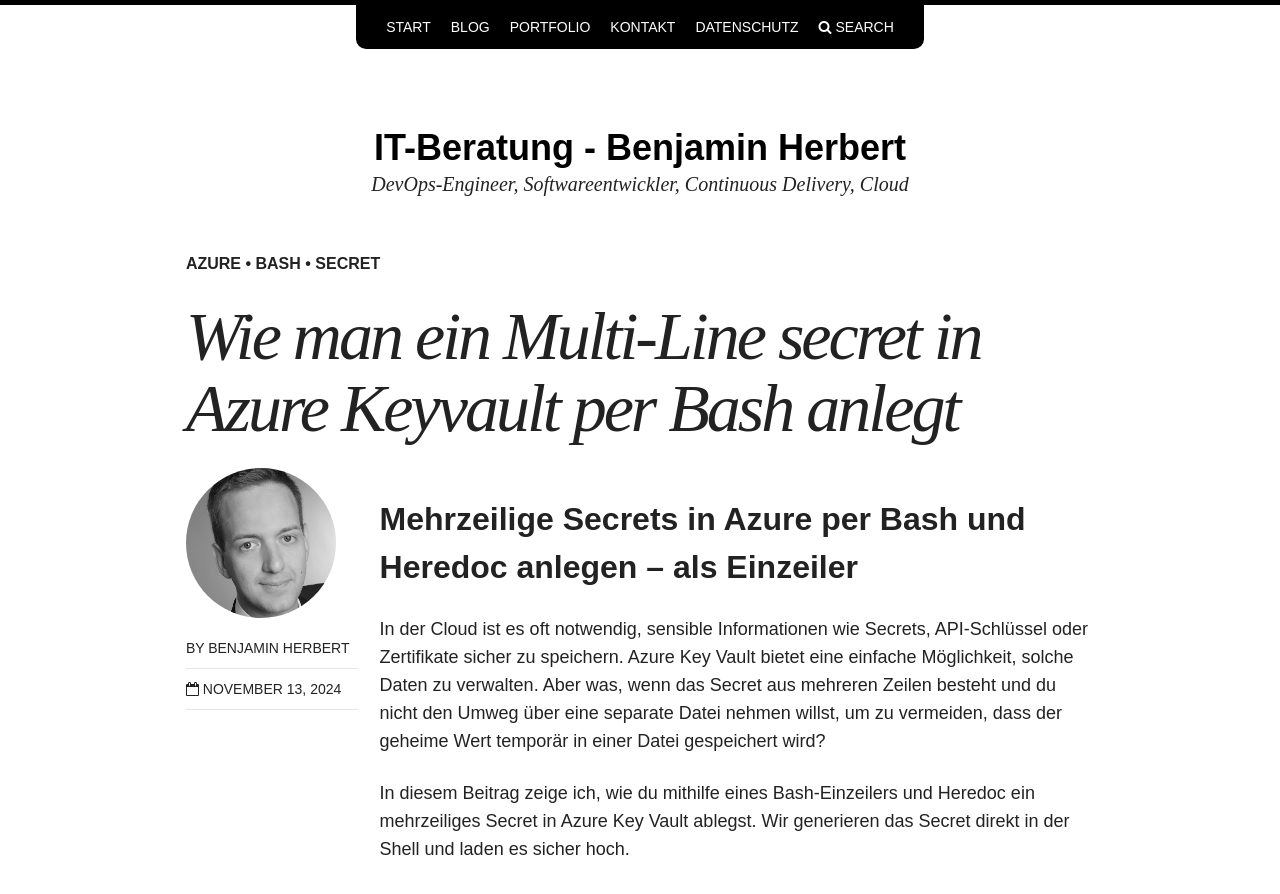
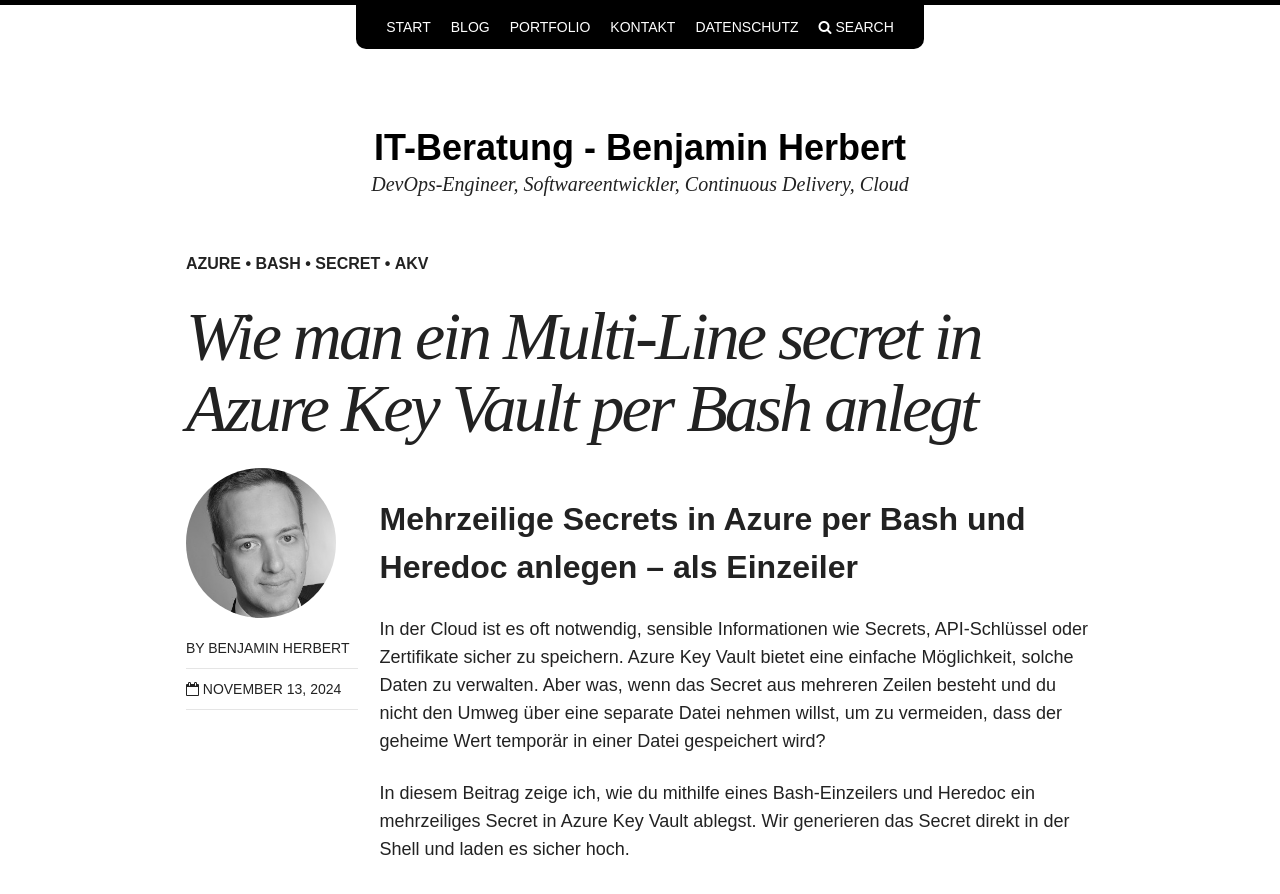
Before and after one commit to BenjaminHerbert/BenjaminHerbert.github.io, a Jekyll site: the page built from _posts/blog/2024-11-13-how-to-write-an-akv-multiline-secret-as-onliner.md, in a window 1280 px wide and 900 px high. Shown: the top 894 px of the window. Built offline with Jekyll 4.4.1, drawn with Linux system fonts in a browser that asks for light colours.

Commit message:
fix: azure key vault title

```diff
--- a/_posts/blog/2024-11-13-how-to-write-an-akv-multiline-secret-as-onliner.md
+++ b/_posts/blog/2024-11-13-how-to-write-an-akv-multiline-secret-as-onliner.md
@@ -1,7 +1,7 @@
 ---
 layout: post
-title: "Wie man ein Multi-Line secret in Azure Keyvault per Bash anlegt"
-tags: [azure, bash, secret]
+title: "Wie man ein Multi-Line secret in Azure Key Vault per Bash anlegt"
+tags: [azure, bash, secret, akv]
 categories: blog
 excerpt:
 author: benjamin_herbert
```
